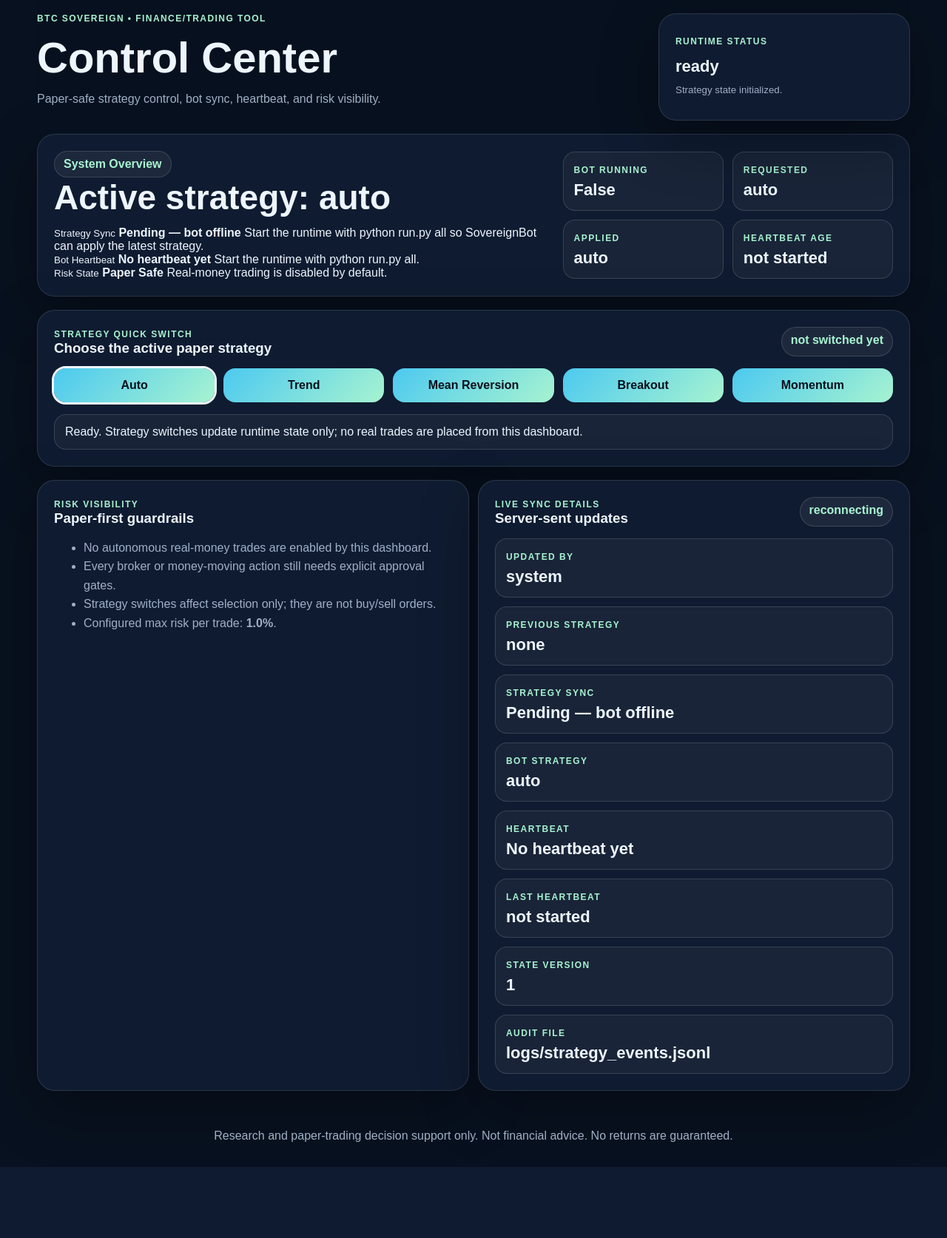
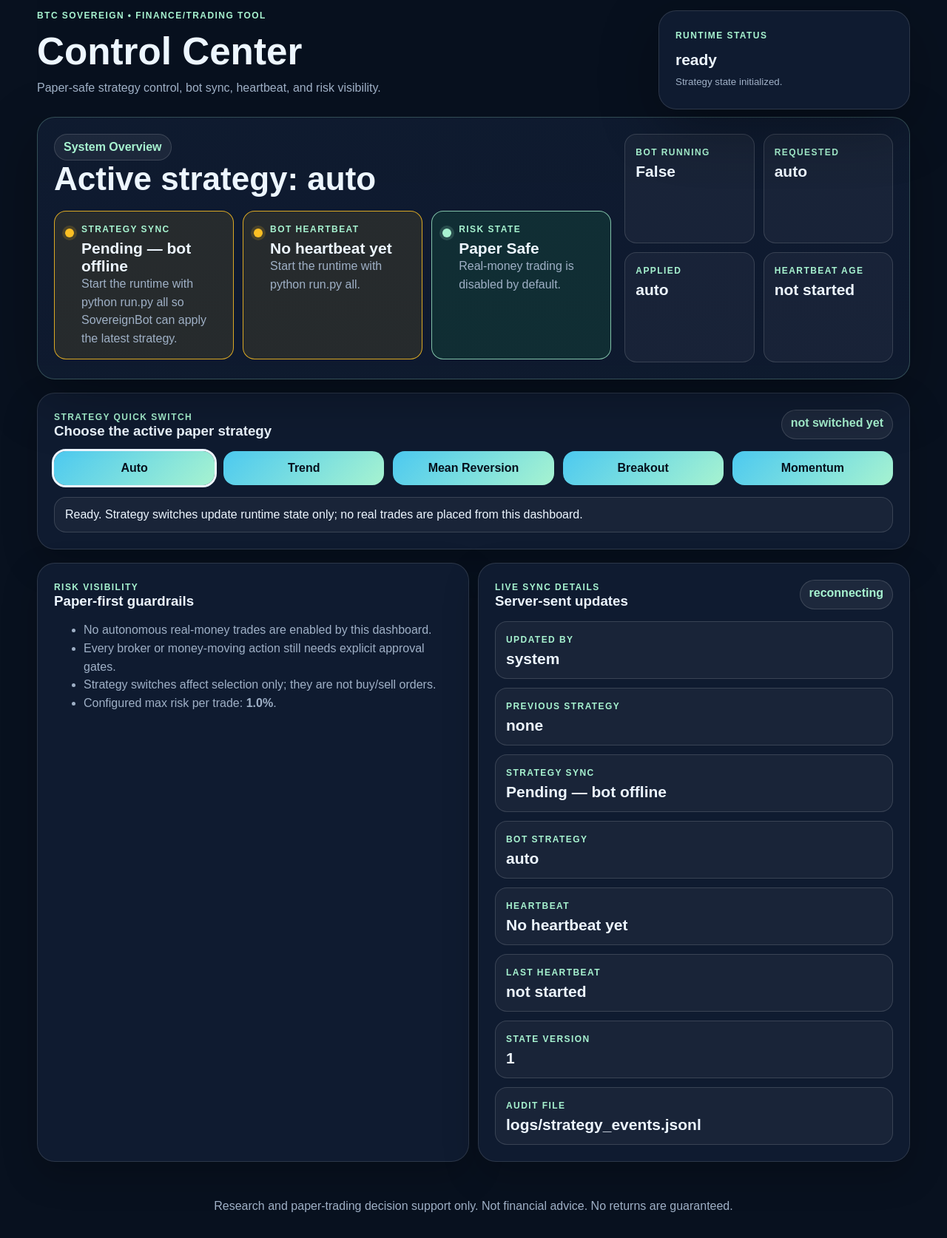
Before and after one commit to apperson420/Trader, a Flask app: page / in a window 1280 px wide. Shown: the whole page at 74% size. Before the commit the page ends 1578 px from the top, so only its background shows below. Run offline with Flask 3, Linux system fonts and the light colour scheme; data that the repository does not hold is empty.

Commit message:
phase2 - Polish sticky overview and status indicators

```diff
--- a/web_dashboard/static/css/dashboard.css
+++ b/web_dashboard/static/css/dashboard.css
@@ -19,12 +19,12 @@ footer {
 .topbar {
   position: sticky;
   top: 0;
-  z-index: 10;
+  z-index: 20;
   display: grid;
   grid-template-columns: 1fr 340px;
   gap: 18px;
   align-items: stretch;
-  padding: 18px 0;
+  padding: 14px 0 10px;
   background: rgba(8, 17, 31, .96);
   backdrop-filter: blur(10px);
 }
@@ -37,13 +37,13 @@ p {
 }
 
 h1 {
-  font-size: clamp(34px, 5vw, 58px);
-  margin-bottom: 10px;
+  font-size: clamp(32px, 4vw, 52px);
+  margin-bottom: 8px;
 }
 
 h2 {
-  font-size: clamp(28px, 4vw, 46px);
-  margin-bottom: 12px;
+  font-size: clamp(28px, 4vw, 44px);
+  margin-bottom: 10px;
 }
 
 h3 {
@@ -70,16 +70,28 @@ code {
 }
 
 .overview {
+  position: sticky;
+  top: 132px;
+  z-index: 12;
   display: grid;
-  grid-template-columns: 1.2fr .8fr;
+  grid-template-columns: 1.35fr .65fr;
   gap: 18px;
-  align-items: center;
+  align-items: stretch;
+  border-color: rgba(167, 243, 208, .24);
+  background: linear-gradient(180deg, rgba(15, 27, 48, .98), rgba(15, 27, 48, .94));
+  backdrop-filter: blur(10px);
+}
+
+.overview-primary {
+  display: grid;
+  align-content: start;
 }
 
 .overview-grid,
 .grid,
 .strategy-grid,
-.sync-table {
+.sync-table,
+.status-strip {
   display: grid;
   gap: 12px;
 }
@@ -88,16 +100,38 @@ code {
   grid-template-columns: repeat(2, 1fr);
 }
 
+.status-strip {
+  grid-template-columns: repeat(3, minmax(0, 1fr));
+  margin: 8px 0 4px;
+}
+
 .overview-grid article,
 .sync-table div,
 .result-box,
-.ack-banner {
+.status-chip {
   border: 1px solid rgba(255, 255, 255, .14);
   background: rgba(255, 255, 255, .045);
   border-radius: 16px;
   padding: 14px;
 }
 
+.status-chip {
+  display: grid;
+  grid-template-columns: auto 1fr;
+  gap: 10px;
+  min-height: 118px;
+}
+
+.status-dot {
+  width: 12px;
+  height: 12px;
+  border-radius: 999px;
+  margin-top: 9px;
+  background: #94a3b8;
+  box-shadow: 0 0 0 4px rgba(148, 163, 184, .12);
+}
+
+.status-chip small,
 .overview-grid span,
 .sync-table span,
 .label,
@@ -112,10 +146,10 @@ code {
 .overview-grid strong,
 .sync-table strong,
 .status-card strong,
-.ack-banner strong {
+.status-chip strong {
   display: block;
   margin-top: 6px;
-  font-size: 22px;
+  font-size: 21px;
   overflow-wrap: anywhere;
 }
 
@@ -128,40 +162,64 @@ code {
 .status-card small,
 .muted,
 .risk-list,
-.ack-banner span,
+.status-chip span,
 footer {
   color: #9fb0c6;
-  line-height: 1.6;
+  line-height: 1.55;
 }
 
-.ack-banner {
-  margin: 12px 0 16px;
-}
-
-.ack-banner.applied_by_bot,
-.ack-banner.heartbeat-healthy {
+.status-chip.applied_by_bot,
+.status-chip.heartbeat-healthy,
+.status-chip.risk-paper {
   border-color: rgba(167, 243, 208, .75);
   background: rgba(34, 197, 94, .12);
 }
 
-.ack-banner.pending_bot_acknowledgment {
+.status-chip.applied_by_bot .status-dot,
+.status-chip.heartbeat-healthy .status-dot,
+.status-chip.risk-paper .status-dot {
+  background: #a7f3d0;
+  box-shadow: 0 0 0 4px rgba(167, 243, 208, .16);
+}
+
+.status-chip.pending_bot_acknowledgment {
   border-color: rgba(76, 201, 240, .85);
   background: rgba(76, 201, 240, .10);
 }
 
-.ack-banner.pending_bot_offline,
-.ack-banner.heartbeat-not_started,
-.ack-banner.heartbeat-stopped,
-.ack-banner.heartbeat-stale {
+.status-chip.pending_bot_acknowledgment .status-dot {
+  background: #4cc9f0;
+  box-shadow: 0 0 0 4px rgba(76, 201, 240, .16);
+}
+
+.status-chip.pending_bot_offline,
+.status-chip.heartbeat-not_started,
+.status-chip.heartbeat-stopped,
+.status-chip.heartbeat-stale {
   border-color: rgba(251, 191, 36, .85);
   background: rgba(251, 191, 36, .10);
 }
 
-.ack-banner.unknown,
-.ack-banner.heartbeat-error,
-.ack-banner.heartbeat-unknown {
+.status-chip.pending_bot_offline .status-dot,
+.status-chip.heartbeat-not_started .status-dot,
+.status-chip.heartbeat-stopped .status-dot,
+.status-chip.heartbeat-stale .status-dot {
+  background: #fbbf24;
+  box-shadow: 0 0 0 4px rgba(251, 191, 36, .16);
+}
+
+.status-chip.unknown,
+.status-chip.heartbeat-error,
+.status-chip.heartbeat-unknown {
   border-color: rgba(248, 113, 113, .8);
   background: rgba(248, 113, 113, .10);
+}
+
+.status-chip.unknown .status-dot,
+.status-chip.heartbeat-error .status-dot,
+.status-chip.heartbeat-unknown .status-dot {
+  background: #f87171;
+  box-shadow: 0 0 0 4px rgba(248, 113, 113, .16);
 }
 
 .badge,
@@ -181,6 +239,11 @@ footer {
   justify-content: space-between;
   gap: 12px;
   margin-bottom: 16px;
+}
+
+.action-panel,
+.compact-panel {
+  box-shadow: 0 18px 48px rgba(0, 0, 0, .22);
 }
 
 .strategy-grid {
@@ -236,6 +299,16 @@ footer {
   text-align: center;
 }
 
+@media (max-width: 1000px) {
+  .status-strip {
+    grid-template-columns: 1fr;
+  }
+
+  .overview {
+    top: 120px;
+  }
+}
+
 @media (max-width: 900px) {
   .topbar,
   .overview,
@@ -245,7 +318,8 @@ footer {
     grid-template-columns: 1fr;
   }
 
-  .topbar {
+  .topbar,
+  .overview {
     position: static;
   }
 }
```
